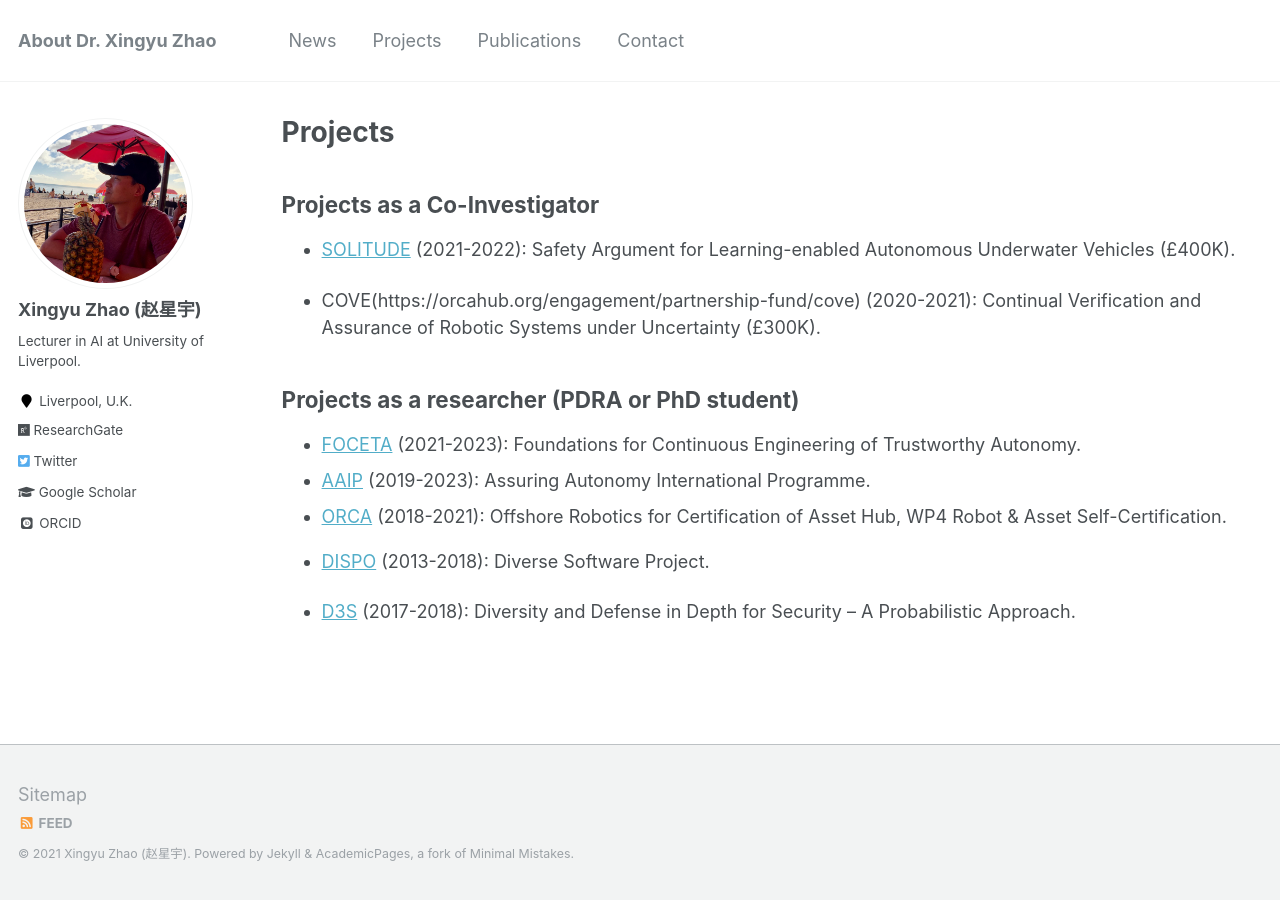
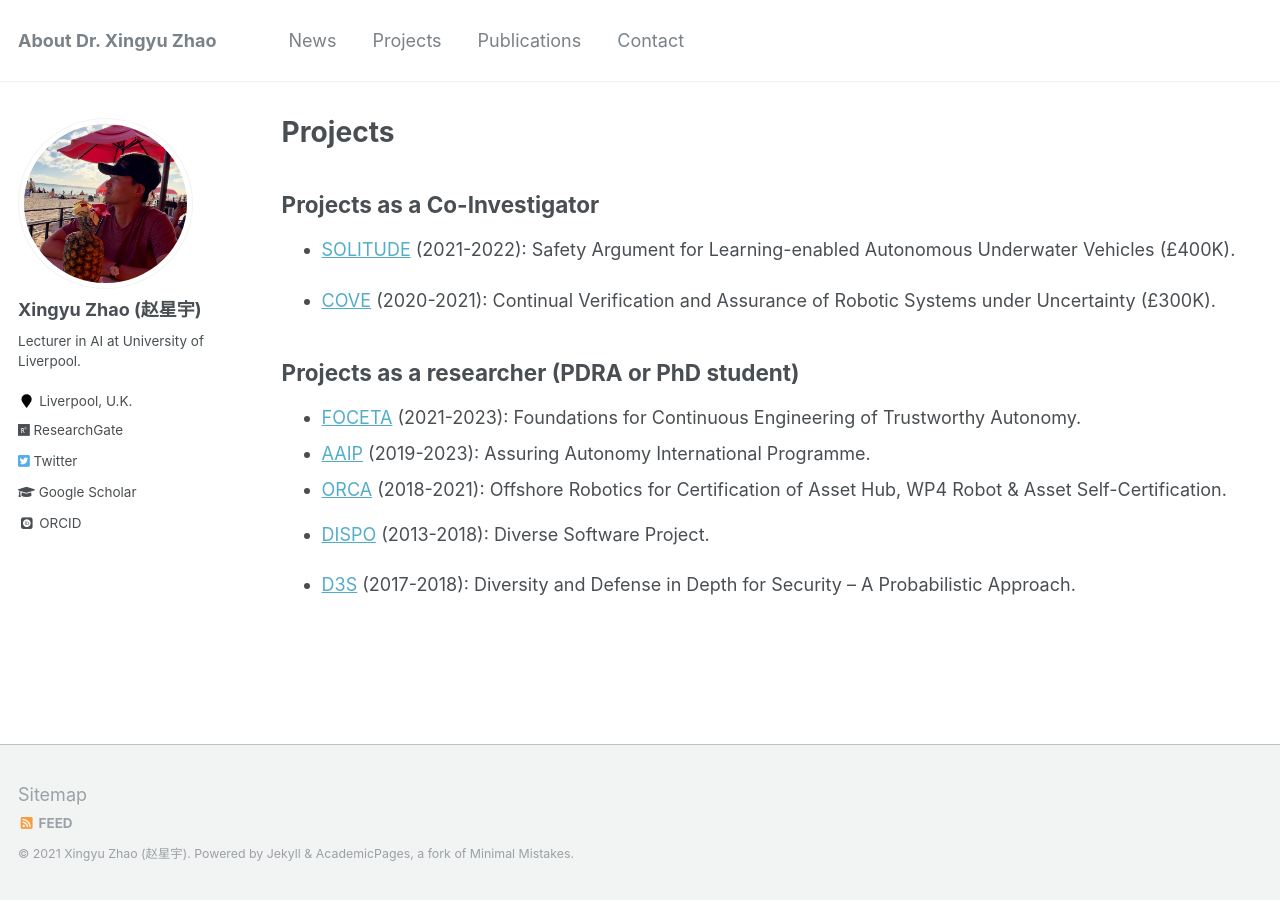
Before and after one commit to x-y-zhao/x-y-zhao.github.io, a Jekyll site: the page built from _pages/projects.md, in a window 1280 px wide. Built offline with Jekyll 4.4.1, drawn with Linux system fonts in a browser that asks for light colours; some web fonts are replaced.

Commit message:
Update projects.md

```diff
--- a/_pages/projects.md
+++ b/_pages/projects.md
@@ -10,7 +10,7 @@ author_profile: true
 
 * [SOLITUDE](https://cgi.csc.liv.ac.uk/~acps/projects/SOLITUDE.html) (2021-2022): Safety Argument for Learning-enabled Autonomous Underwater Vehicles (£400K).
 
-* COVE(https://orcahub.org/engagement/partnership-fund/cove) (2020-2021): Continual Verification and Assurance of Robotic Systems under Uncertainty (£300K).
+* [COVE](https://orcahub.org/engagement/partnership-fund/cove) (2020-2021): Continual Verification and Assurance of Robotic Systems under Uncertainty (£300K).
 
 ## Projects as a researcher (PDRA or PhD student)
 
```
